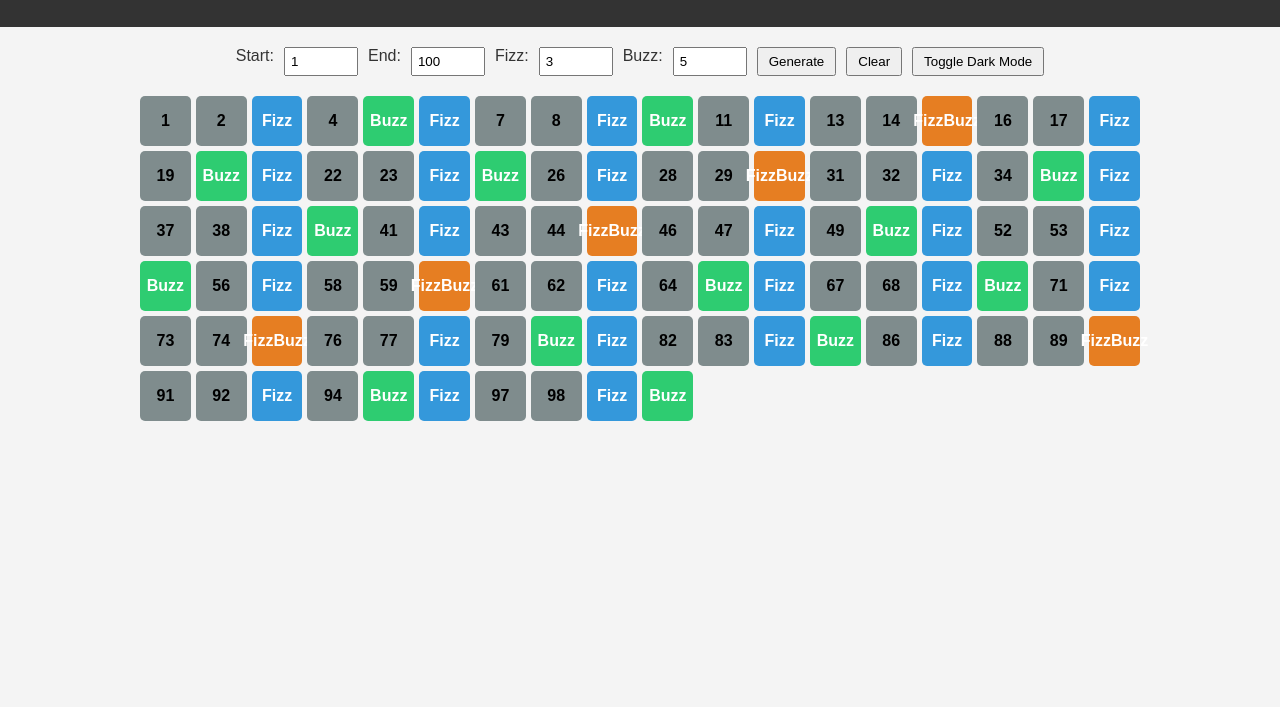
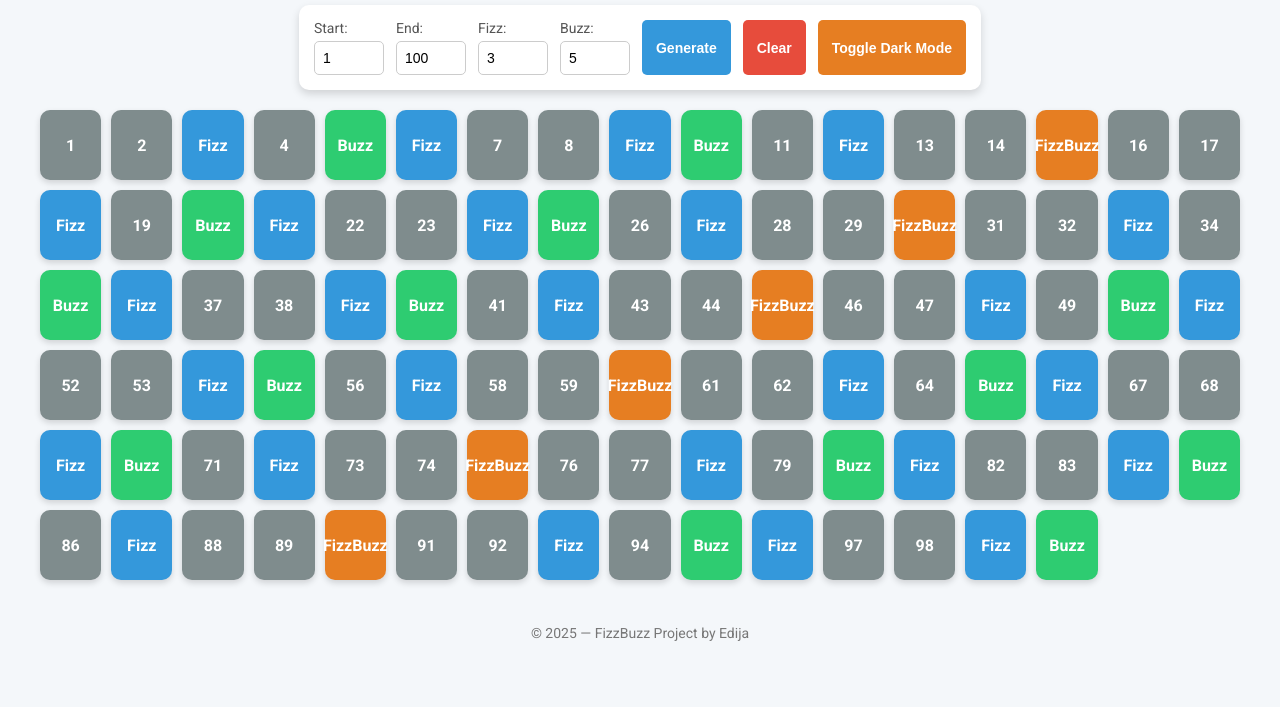
Before and after one commit to Edija123/Homework_3, a plain HTML site: page index.html in a window 1280 px wide. Shown: the part 93-800 px from the top of the page. Drawn offline with Linux system fonts and the light colour scheme.

Commit message:
Add files via upload

```diff
--- a/index.html
+++ b/index.html
@@ -4,22 +4,57 @@
 <meta charset="UTF-8">
 <meta name="viewport" content="width=device-width, initial-scale=1.0">
 <title>FizzBuzz Generator</title>
+<link href="https://fonts.googleapis.com/css2?family=Roboto:wght@400;700&display=swap" rel="stylesheet">
 <style>
-  body { font-family:sans-serif; background:#f4f4f4; color:#333; margin:0; padding:0; display:flex; flex-direction:column; align-items:center; transition:0.3s; }
+  /* Global Styles */
+  * { box-sizing: border-box; margin: 0; padding: 0; }
+  body { font-family: 'Roboto', sans-serif; background:#f4f7fa; color:#333; display:flex; flex-direction:column; min-height:100vh; transition: background 0.4s, color 0.4s; }
+
+  /* Dark mode */
   body.dark { background:#1e1e1e; color:#f0f0f0; }
-  header { padding:20px; text-align:center; background:#333; color:white; width:100%; transition:0.3s; }
+
+  header { background:#2c3e50; color:#ecf0f1; padding:20px; text-align:center; transition: background 0.4s, color 0.4s; }
   header.dark { background:#111; color:#f0f0f0; }
-  .controls { margin:20px; display:flex; flex-wrap:wrap; gap:10px; justify-content:center; transition:0.3s; }
-  .controls.dark { background:#2a2a2a; padding:15px; border-radius:8px; }
-  .controls input { width:60px; padding:5px; }
-  .controls button { padding:5px 10px; }
-  main { display:grid; gap:5px; width:90%; max-width:1000px; grid-template-columns:repeat(auto-fit, minmax(50px,1fr)); }
-  .box { height:50px; display:flex; justify-content:center; align-items:center; font-weight:bold; border-radius:5px; color:white; }
+  header h1 { font-size:2em; letter-spacing:2px; }
+
+  /* Controls panel */
+  .controls { display:flex; flex-wrap:wrap; gap:12px; justify-content:center; margin:20px auto; padding:15px; border-radius:10px; background:#ffffff; box-shadow:0 4px 8px rgba(0,0,0,0.15); transition:background 0.4s; }
+  .controls.dark { background:#2a2a2a; }
+
+  .controls label { display:flex; flex-direction:column; font-size:14px; color:#555; }
+  .controls.dark label { color:#ccc; }
+
+  .controls input { margin-top:5px; padding:8px; width:70px; border-radius:5px; border:1px solid #ccc; font-size:14px; transition: background 0.4s, color 0.4s; }
+  .controls.dark input { background:#444; color:#f0f0f0; border:1px solid #666; }
+
+  .controls button { padding:8px 14px; font-size:14px; border-radius:5px; border:none; cursor:pointer; font-weight:bold; transition: transform 0.2s, background 0.3s; }
+  .controls button:hover { transform: scale(1.05); }
+
+  #generateBtn { background:#3498db; color:white; }
+  #generateBtn:hover { background:#2980b9; }
+  #clearBtn { background:#e74c3c; color:white; }
+  #clearBtn:hover { background:#c0392b; }
+  #darkModeBtn { background:#e67e22; color:white; }
+  #darkModeBtn:hover { background:#d35400; }
+
+  /* Grid */
+  main { display:grid; gap:10px; width:95%; max-width:1200px; margin:0 auto 30px auto; grid-template-columns:repeat(auto-fit,minmax(60px,1fr)); }
+
+  main .box { height:70px; display:flex; justify-content:center; align-items:center; font-weight:bold; border-radius:10px; box-shadow:0 3px 6px rgba(0,0,0,0.15); color:white; font-size:16px; transition: transform 0.3s, box-shadow 0.3s, opacity 0.5s; opacity:0; }
+  main .box.show { opacity:1; }
+  main .box:hover { transform:scale(1.1); box-shadow:0 6px 12px rgba(0,0,0,0.2); }
+
+  /* FizzBuzz colors */
   .fizz { background:#3498db; }
   .buzz { background:#2ecc71; }
   .fizzbuzz { background:#e67e22; }
   .number { background:#7f8c8d; color:black; }
-  body.dark .number { background:#555; color:#f0f0f0; }
+  body.dark main .number { background:#555; color:#f0f0f0; }
+
+  footer { text-align:center; padding:15px 0; font-size:14px; color:#777; transition: color 0.4s; }
+  footer.dark { color:#aaa; }
+
+  @media (max-width:600px){ main .box { height:50px; font-size:14px; } .controls input { width:60px; } }
 </style>
 </head>
 <body>
@@ -27,16 +62,18 @@
 <header><h1>FizzBuzz Generator</h1></header>
 
 <div class="controls" id="controls">
-  Start:<input type="number" id="startValue" value="1" min="1">
-  End:<input type="number" id="endValue" value="100" min="1">
-  Fizz:<input type="number" id="fizzValue" value="3" min="1">
-  Buzz:<input type="number" id="buzzValue" value="5" min="1">
+  <label>Start:<input type="number" id="startValue" value="1" min="1"></label>
+  <label>End:<input type="number" id="endValue" value="100" min="1"></label>
+  <label>Fizz:<input type="number" id="fizzValue" value="3" min="1"></label>
+  <label>Buzz:<input type="number" id="buzzValue" value="5" min="1"></label>
   <button id="generateBtn">Generate</button>
   <button id="clearBtn">Clear</button>
   <button id="darkModeBtn">Toggle Dark Mode</button>
 </div>
 
 <main id="gridContainer"></main>
+
+<footer>&copy; 2025 — FizzBuzz Project by Edija</footer>
 
 <script>
   const main = document.getElementById('gridContainer');
@@ -48,8 +85,8 @@
   const clearBtn = document.getElementById('clearBtn');
   const darkModeBtn = document.getElementById('darkModeBtn');
   const body = document.body;
+  const header = document.querySelector('header');
   const controls = document.getElementById('controls');
-  const header = document.querySelector('header');
 
   function generateFizzBuzz(start=1,end=100,fizz=3,buzz=5){
     main.innerHTML='';
@@ -62,6 +99,7 @@
       else if(i%buzz===0){ div.classList.add('buzz'); div.innerText='Buzz'; }
       else { div.classList.add('number'); div.innerText=i; }
       main.appendChild(div);
+      setTimeout(()=>div.classList.add('show'), i*10);
     }
   }
 
```
